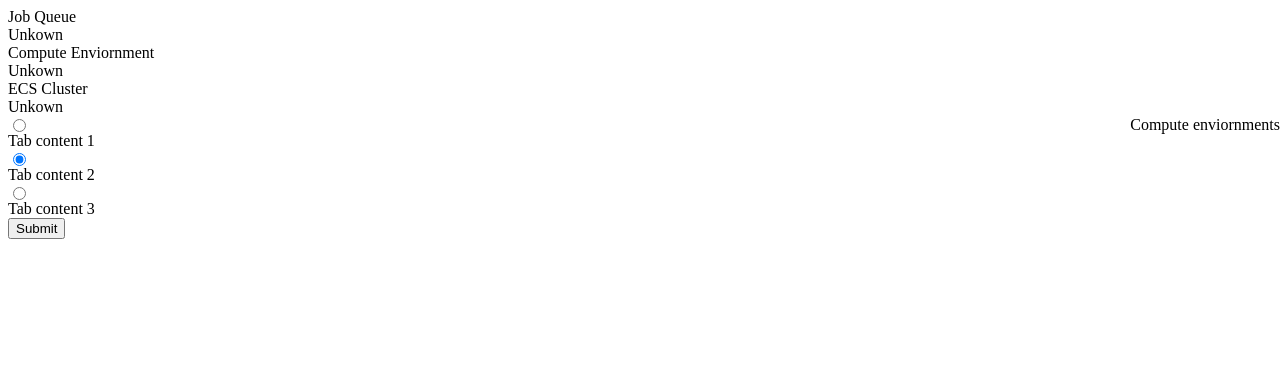
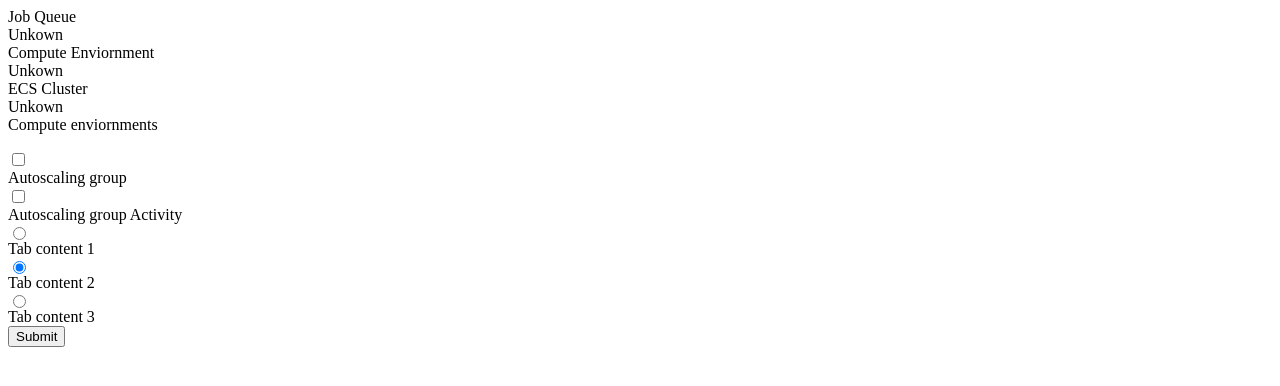
Before and after one commit to Shahbaz-mahmood123/Pulumi-API, a FastAPI app: page /debug in a window 1280 px wide. Shown: the top 386 px of the page. Run offline with FastAPI, Linux system fonts and the light colour scheme; parts of the project's set-up code (start-up, migrations or seed data) failed here and were passed over.

Commit message:
ui and routes work

```diff
--- a/api_pulumi/routers/aws.py
+++ b/api_pulumi/routers/aws.py
@@ -76,7 +76,7 @@
 
 @router.get("/autoscaling-group")
 async def get_autoscaling_group():
-    asg = debug_aws.get_autoscaling_group()
+    asg = debug_aws.get_autoscaling_group(id)
     return asg
 
 @router.get("autoscaling-group/activity")
@@ -109,16 +109,21 @@
 
 @router.get("/jobs_table", response_class=HTMLResponse)
 async def get_jobs_table():
+
     suceeded = debug_aws.get_succeeded_jobs(id)
     jobs_html = ""
-    for job in suceeded:
+    count = 0
+    job_name = "Nextflow job name"
+    status = "FAILED"
+    exit_reason = "container issue"
+    for count in range(0, 5):
         jobs_html += f"""
-            <!-- row 2 -->
             <tr class="hover">
-            <th>2</th>
-            <td>{job}</td>
-            <td>Status </td>
-            <td>Error</td>
+            <th>{count}</th>
+            <td>{job_name}</td>
+            <td>{status} </td>
+            <td>{exit_reason}</td>
             </tr>
         """
+        count+=count
     return jobs_html
--- a/api_pulumi/templates/debugging.html
+++ b/api_pulumi/templates/debugging.html
@@ -24,7 +24,8 @@
             <div class="stat-value" id="compute-env-status" hx-get="/aws/ecs" hx-trigger="every 50s, load, click from:#dropdown-menu" >Unkown</div>
         </div>
     </div>
-    <div class="dropdown dropdown-hover " style="position:absolute; right:0;">
+    <div class="divider divider-horizontal"></div>
+    <div class="dropdown dropdown-hover">
         <div tabindex="0" role="button" class="btn m-1" >Compute enviornments</div>
         <ul tabindex="0" class="dropdown-content z-[1] menu p-2 shadow bg-base-100 rounded-box w-52"
             hx-get="/aws/compute_envs/list" hx-swap="outer" hx-target="#dropdown-menu" hx-trigger="shown,load" id="dropdown-menu">
@@ -42,9 +43,29 @@
   </div>
 <div class="divider divider-vertical"></div>
 
+<div class="collapse bg-base-200 shadow">
+    <input type="checkbox" class="peer" />
+    <div class="collapse-title text-xl font-medium bg-primary text-primary-content peer-checked:bg-secondary peer-checked:text-secondary-content">
+      Autoscaling group
+    </div>
+    <div class="collapse-content" hx-get="/aws/autoscaling-group" hx-trigger="load, click from:#dropdown-menu">
+    </div>
+  </div>
+  <div class="divider divider-vertical"></div>
+  <div class="collapse bg-base-200 shadow">
+    <input type="checkbox" class="peer" />
+    <div class="collapse-title text-xl font-medium bg-primary text-primary-content peer-checked:bg-secondary peer-checked:text-secondary-content">
+      Autoscaling group Activity
+    </div>
+    <div class="collapse-content"  hx-trigger="load, click from:#dropdown-menu">
+    </div>
+  </div>
+
+  <div class="divider divider-vertical"></div>
+
 <div role="tablist" class="tabs tabs-lifted">
-    <input type="radio" name="my_tabs_2" role="tab" class="tab" aria-label="Tab 1" />
-    <div role="tabpanel" class="tab-content bg-base-100 border-base-300 rounded-box p-6" hx-get="/aws/job-queue/running" id="running-jobs,click from:#dropdown-menu", hx-trigger="load">Tab content 1</div>
+    <input type="radio" name="my_tabs_2" role="tab" class="tab" aria-label="Autoscaling grop Acitvity" />
+    <div role="tabpanel" class="tab-content bg-base-100 border-base-300 rounded-box p-6"  id="running-jobs", hx-trigger="load, click from:#dropdown-menu">Tab content 1</div>
 
     <input type="radio" name="my_tabs_2" role="tab" class="tab" aria-label="Tab 2" checked />
     <div role="tabpanel" class="tab-content bg-base-100 border-base-300 rounded-box p-6" hx-get="/aws/job-queue/succeeded" hx-trigger="load, click from:#dropdown-menu">Tab content 2</div>
```
